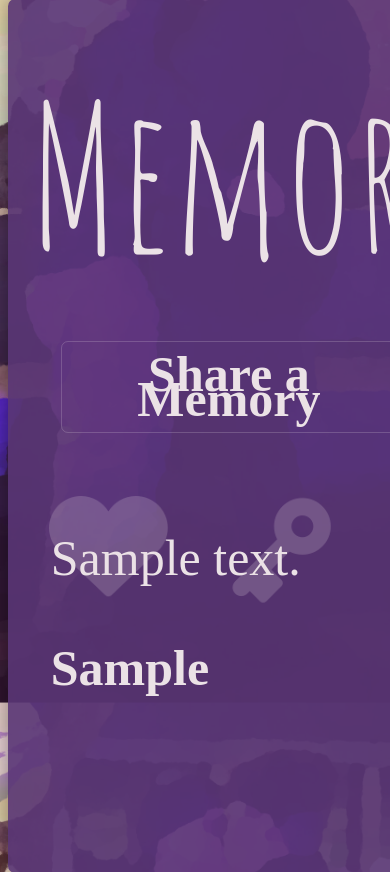
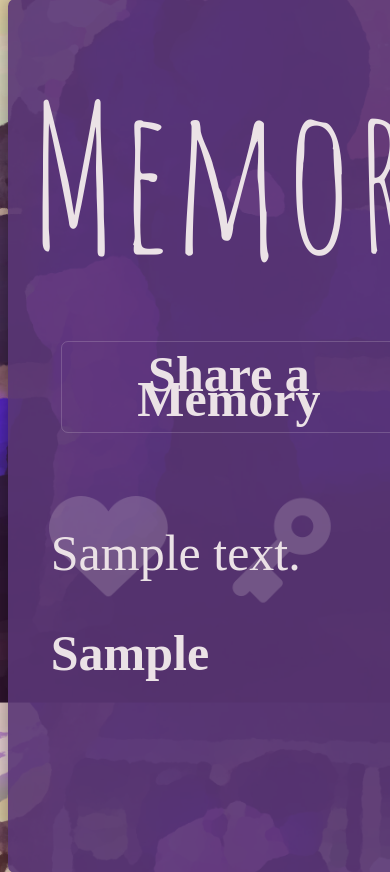
Before and after one commit to bryanchambers/gordonwedding, a Flask app: page /memories in a window 390 px wide; the page is wider, and only the part inside the window is pictured. Shown: the part 201-1073 px from the top of that part. Run offline with Flask 2, Linux system fonts and the light colour scheme; tables that the repository leaves empty hold one stand-in row (values such as "Sample post"); some web fonts are replaced.

Commit message:
Mobile styling

```diff
--- a/static/styles.css
+++ b/static/styles.css
@@ -371,13 +371,13 @@ form textarea {
     }
 
     .item {
-        margin:      50px 5px 100px 5px;
+        margin:      50px 5px 120px 5px;
         font-size:   50px;
         line-height: 70px
     }
 
     .question, .from, .answer, .memory {
-        padding: 20px 0px;
+        padding: 15px 0px;
     }
 
     form {
```
